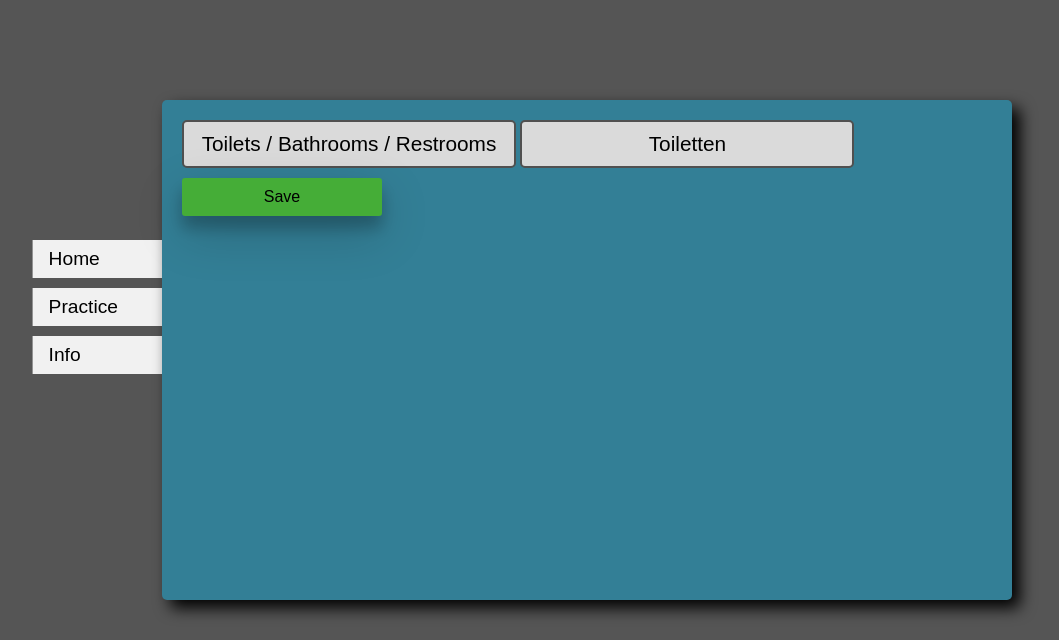
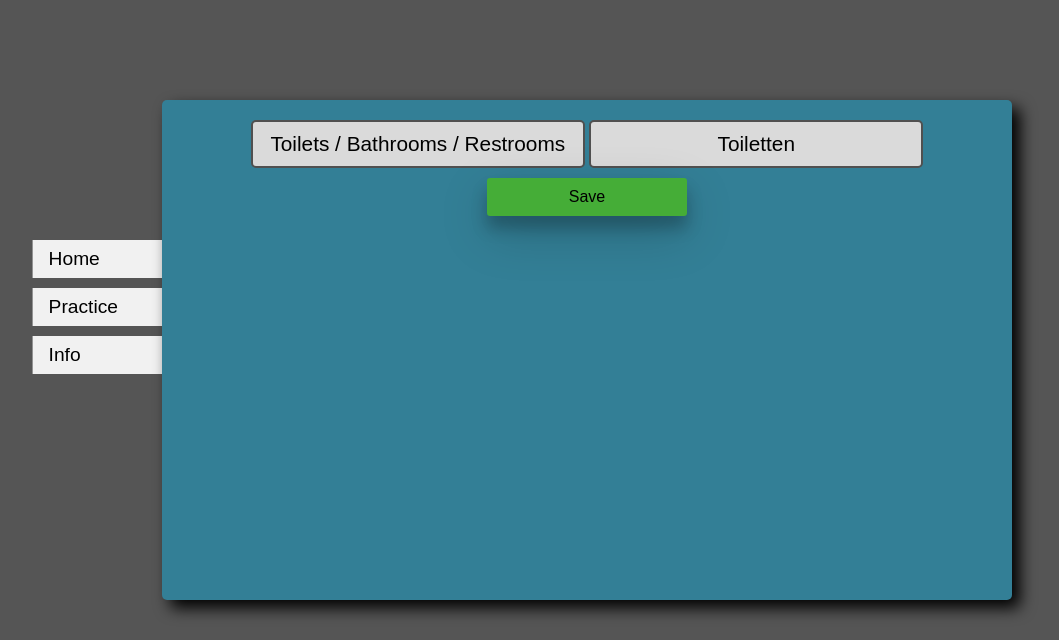
Before and after one commit to KAL17002493/LApp, a Flask app: page /edit-word/1 in a window 1280 px wide. Shown: the top 640 px of the page, without its empty margins (53-1112 px from the left). Run offline with Flask 3, Linux system fonts and the light colour scheme.

Commit message:
Moved edit screen to middle of contnet field

```diff
--- a/website/static/stylesheets/style.css
+++ b/website/static/stylesheets/style.css
@@ -457,11 +457,8 @@ input::placeholder {
 
 /*### Practice choices English, German, Mix etc... ###*/
 .edit-page {
-    display: flex;
-    flex-direction: column;
-    height: 100%;
-    align-items: center;
-    justify-content: center;
+    width: 100%; /* Ensure the edit-page takes full width of content */
+    text-align: center; /* Center text content within edit-page */
 }
 
 .edit-page input {
```
